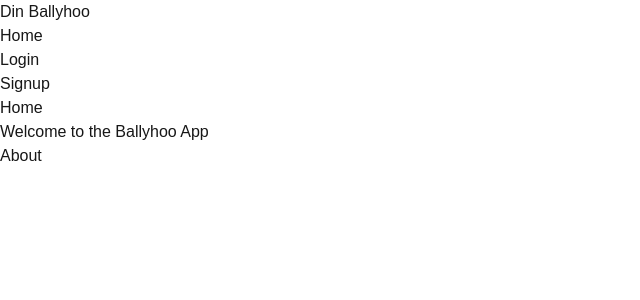
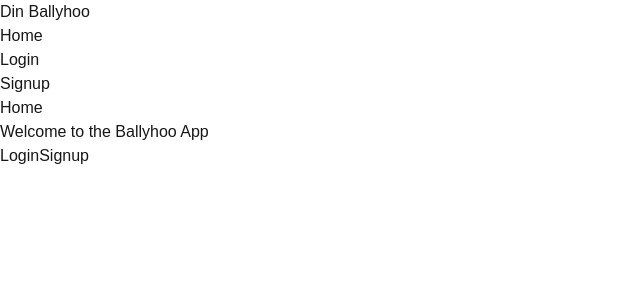
Before and after one commit to jahend412/din-ballyhoo, a Next.js app in the folder din-ballyhoo-app/client/: page / in a window 1280 px wide. Shown: the top 300 px of the page, without its empty margins (0-640 px from the left). Built offline with nearby package versions, Linux system fonts and the light colour scheme.

Commit message:
Update page.js
Add Login and signup routes

```diff
--- a/din-ballyhoo-app/client/app/page.js
+++ b/din-ballyhoo-app/client/app/page.js
@@ -9,7 +9,8 @@
       <p>Welcome to the Ballyhoo App</p>
 
       <p>
-        <Link href="/about">About</Link>
+        <Link href="/login">Login</Link>
+        <Link href="/signup">Signup</Link>
       </p>
     </main>
   );
```
